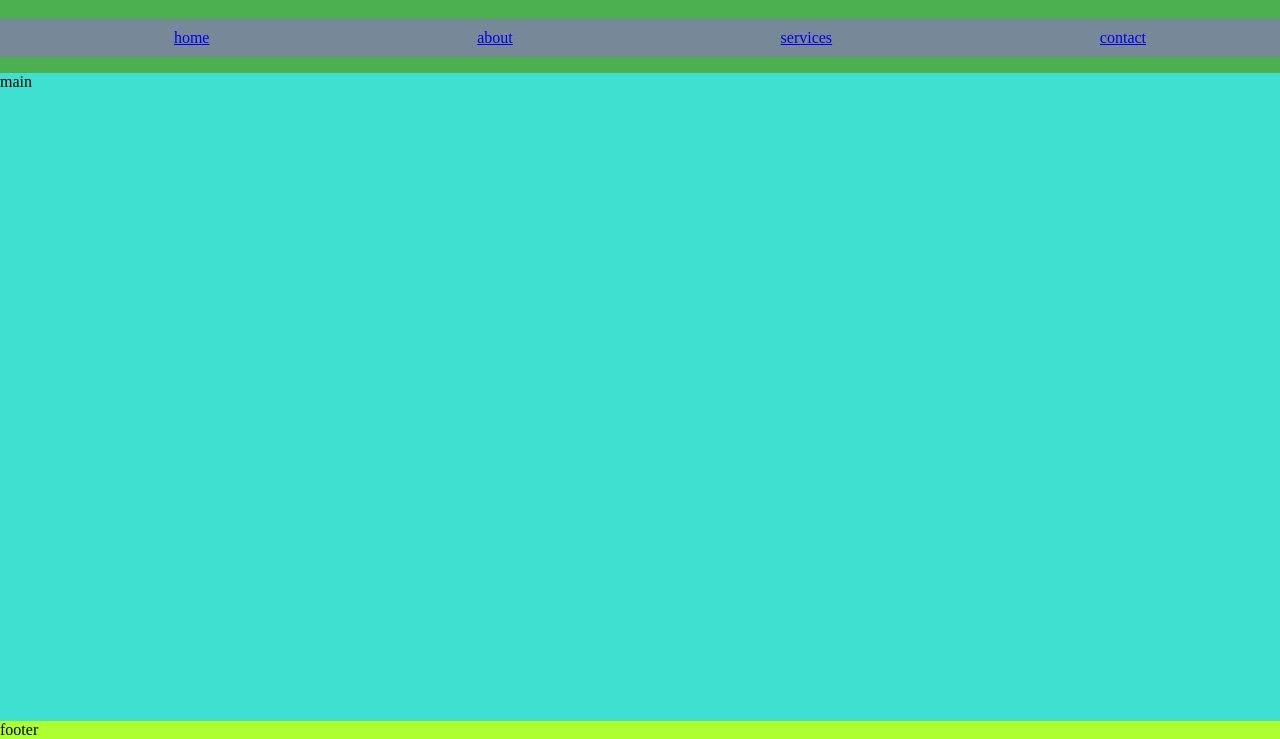
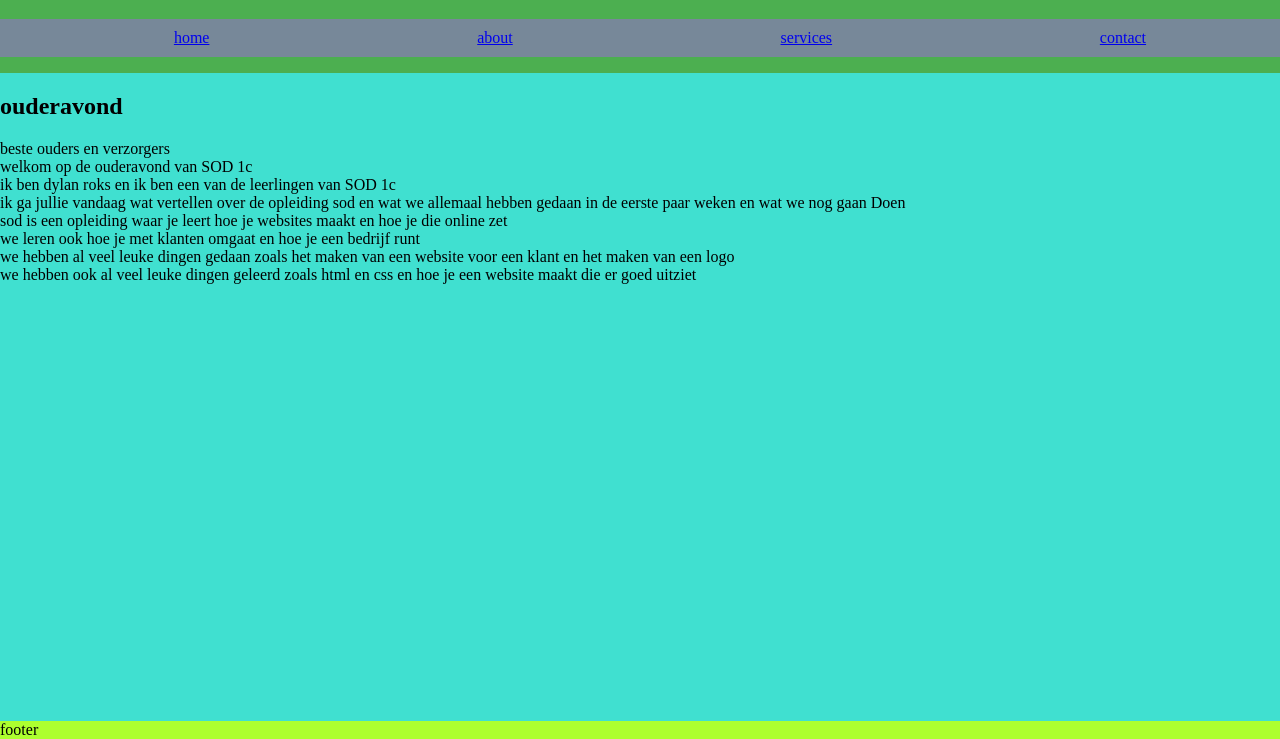
Before and after one commit to dylanroks08-tech/html-cssbestanden, a plain HTML site: page clas1c/klas1c.html in a window 1280 px wide. Shown: the part 61-800 px from the top of the page. Drawn offline with Linux system fonts and the light colour scheme.

Commit message:
Update klas1c.html

```diff
--- a/clas1c/klas1c.html
+++ b/clas1c/klas1c.html
@@ -18,7 +18,30 @@
                 </ul>
             </nav>
     </header>
-    <main>main</main>
+    <main>
+        <h2>ouderavond</h2>
+        <p>beste ouders en  verzorgers
+            <br>
+            welkom op de ouderavond van SOD 1c
+            <br>
+            ik ben dylan roks en ik ben een van de leerlingen van SOD 1c
+            <br>
+            ik ga jullie vandaag wat vertellen over de opleiding sod en wat we allemaal hebben gedaan in de eerste paar weken en wat we nog gaan Doen
+            <br>
+            sod is een opleiding waar je leert hoe je websites maakt en hoe je die online zet
+            <br>
+            we leren ook hoe je met klanten omgaat en hoe je een bedrijf runt
+            <br>
+            we hebben al veel leuke dingen gedaan zoals het maken van een website voor een klant en het maken van een logo
+            <br>
+            we hebben ook al veel leuke dingen geleerd zoals html en css en hoe je een website maakt die er goed uitziet
+        </p>
+
+
+
+
+
+    </main>
     <footer>footer</footer>
 </body>
 </html>
```
